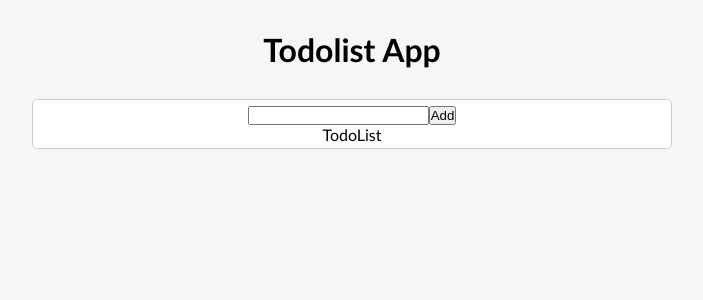
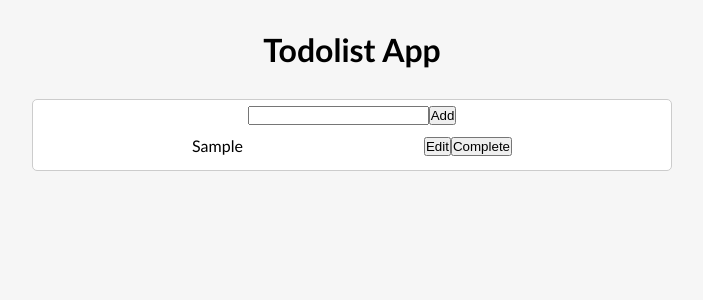
Before and after one commit to mehrnazpishyar/Todolist-React, a React (Create React App) app: page / in a window 1280 px wide. Both pictures are taken after typing "Sample" into the empty fields and a click on the button "Add". Shown: the top 300 px of the page, without its empty margins (288-991 px from the left). Built offline with nearby package versions, Linux system fonts and the light colour scheme.

Commit message:
develop todolist with styles

```diff
--- a/src/App.css
+++ b/src/App.css
@@ -21,3 +21,11 @@
   border-radius: 5px;
   padding: 4px;
 }
+
+.todo {
+  display: flex;
+  justify-content: space-between;
+    align-items: center;
+    width: 20rem;
+    margin: 10px 0;
+}
--- /dev/null
+++ b/src/components/Todo.js
@@ -0,0 +1,17 @@
+import React from 'react'
+
+const Todo = ({todo,onComplete}) => {
+  return (
+    <div>
+          <div className='todo'>
+          <div>{todo.text}</div>
+          <div>
+            <button>Edit</button>
+            <button onClick={onComplete}>Complete</button>
+          </div>
+        </div>
+    </div>
+  )
+}
+
+export default Todo
--- a/src/components/TodoApp.js
+++ b/src/components/TodoApp.js
@@ -6,18 +6,23 @@ const TodoApp = () => {
   const [todos, setTodos] = useState([]);
 
   const addTodoHandler = (input) => {
-    // console.log(input)
     const newTodo = {
       id: Math.floor(Math.random() * 1000),
       text: input,
       isCompleted: false,
     };
+    console.log(input)
     setTodos([...todos, newTodo])
   };
+
+  const completeTodo = (id) => {
+console.log(id)
+  }
+
   return (
     <div className="container">
       <TodoForm addTodoHandler={addTodoHandler} />
-      <TodoList />
+      <TodoList todos={todos} onComplete={completeTodo} />
     </div>
   );
 };
--- a/src/components/TodoForm.js
+++ b/src/components/TodoForm.js
@@ -4,7 +4,7 @@ const TodoForm = ({addTodoHandler}) => {
   const [input, setInput] = useState("");
 
   const changeHandler = (e) => {
-      console.log(e.target.value)
+      // console.log(e.target.value)
       setInput(e.target.value);
   };
 
--- a/src/components/TodoList.js
+++ b/src/components/TodoList.js
@@ -1,9 +1,17 @@
-import React from 'react'
+import React from "react";
+import Todo from "./Todo";
 
-const TodoList = () => {
-  return (
-    <div>TodoList</div>
-  )
-}
+const TodoList = ({ todos,onComplete }) => {
+  const renderTodos = () => {
+    if (todos.length === 0) return <p>add some todos</p>;
+    return todos.map((todo) => {
+      return (
+      <Todo todo={todo} key={todo.id} onComplete={()=>onComplete(todo.id)}/>
+      );
+    });
+  };
 
-export default TodoList
+  return <div>{renderTodos()}</div>;
+};
+
+export default TodoList;
```
